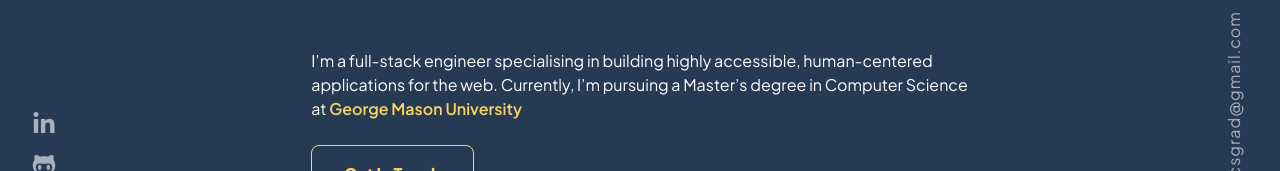
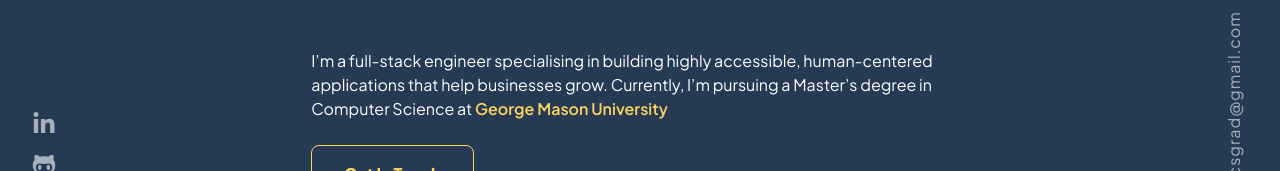
Before and after one commit to a-verma26/abhishek-portfolio, a Next.js app: page / in a window 1280 px wide. Shown: the part 428-599 px from the top of the page. Built offline with nearby package versions, Linux system fonts and the light colour scheme.

Commit message:
Update Hero.tsx text

```diff
--- a/src/components/Hero/Hero.tsx
+++ b/src/components/Hero/Hero.tsx
@@ -20,7 +20,7 @@ const Hero = () => {
             {/* <SubText>Think 2x. Code 1x.</SubText> */}
             <Text>
                 I’m a full-stack engineer specialising in building highly accessible, human-centered
-                applications for the web. Currently, I’m pursuing a Master’s
+                applications that help businesses grow. Currently, I’m pursuing a Master’s
                 degree in Computer Science at{" "}
                 <Link
                     href="https://www.gmu.edu"
```
